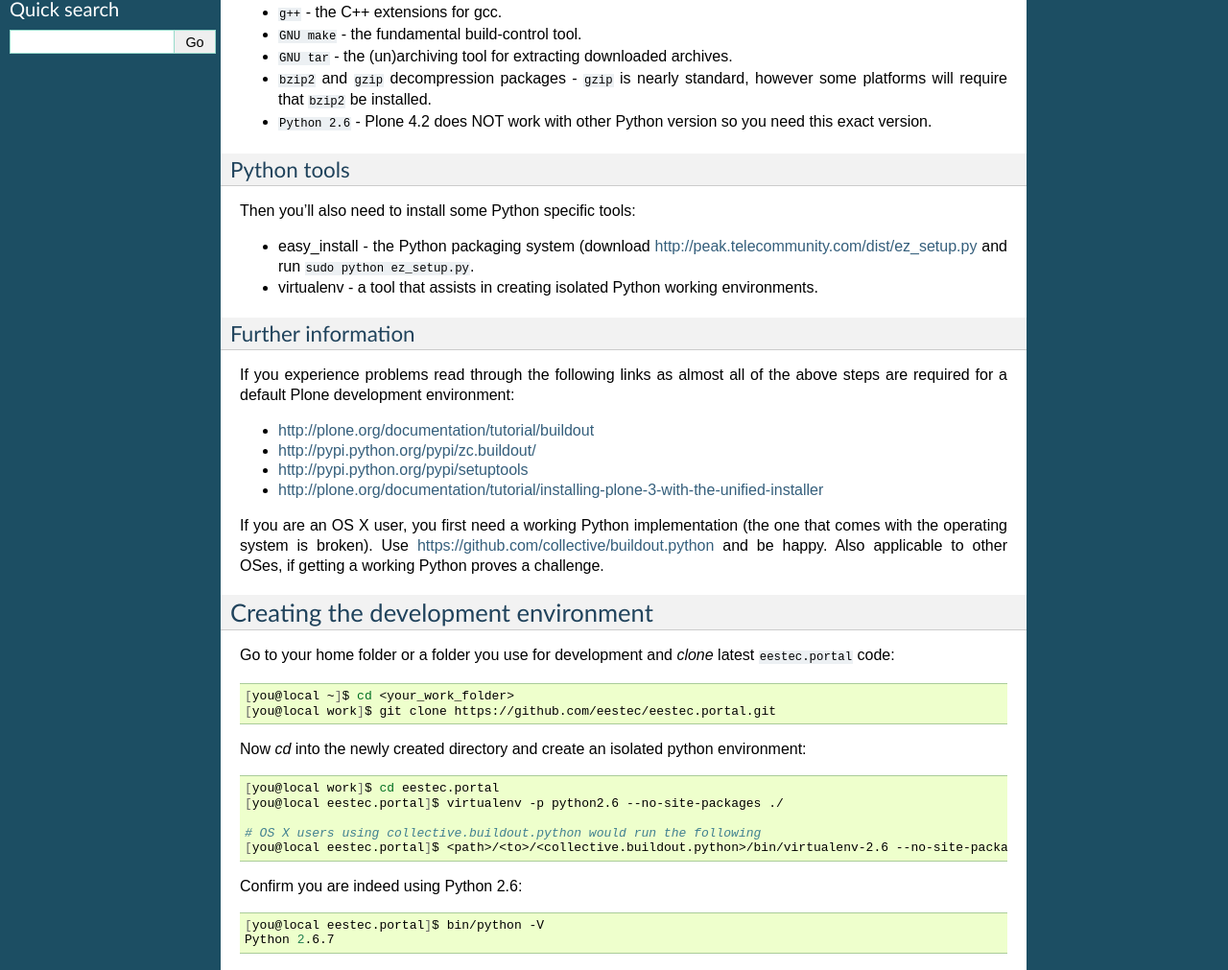
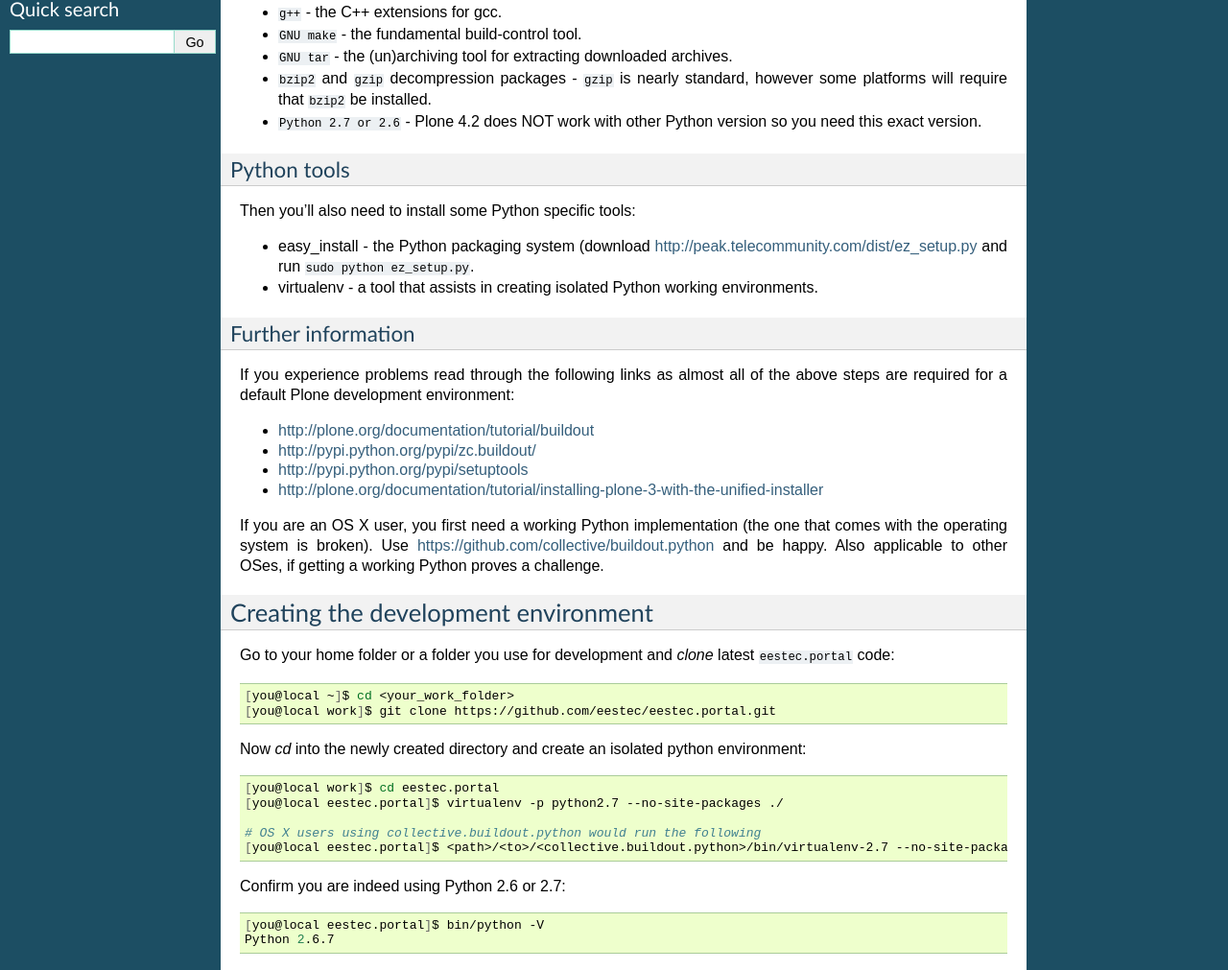
Before and after one commit to eestec/eestec.portal, a Sphinx documentation site: the page built from docs/dev/local.rst, in a window 1280 px wide. Shown: the part 429-1440 px from the top of the page at 96% size. Built offline with Sphinx 7.4.7, drawn with Linux system fonts in a browser that asks for light colours; pages that are not in the unit, such as notebooks, are missing from menus.

Commit message:
Plone 4.2 supports also py2.7

```diff
--- a/docs/dev/local.rst
+++ b/docs/dev/local.rst
@@ -32,7 +32,7 @@
 * ``GNU tar`` - the (un)archiving tool for extracting downloaded archives.
 * ``bzip2`` and ``gzip`` decompression packages - ``gzip`` is nearly standard,
   however some platforms will require that ``bzip2`` be installed.
-* ``Python 2.6`` - Plone 4.2 does NOT work with other Python version so you need
+* ``Python 2.7 or 2.6`` - Plone 4.2 does NOT work with other Python version so you need
   this exact version.
 
 
@@ -82,12 +82,12 @@
 .. sourcecode:: bash
 
     [you@local work]$ cd eestec.portal
-    [you@local eestec.portal]$ virtualenv -p python2.6 --no-site-packages ./
+    [you@local eestec.portal]$ virtualenv -p python2.7 --no-site-packages ./
 
     # OS X users using collective.buildout.python would run the following
-    [you@local eestec.portal]$ <path>/<to>/<collective.buildout.python>/bin/virtualenv-2.6 --no-site-packages ./
+    [you@local eestec.portal]$ <path>/<to>/<collective.buildout.python>/bin/virtualenv-2.7 --no-site-packages ./
 
-Confirm you are indeed using Python 2.6:
+Confirm you are indeed using Python 2.6 or 2.7:
 
 .. sourcecode:: bash
 
```
